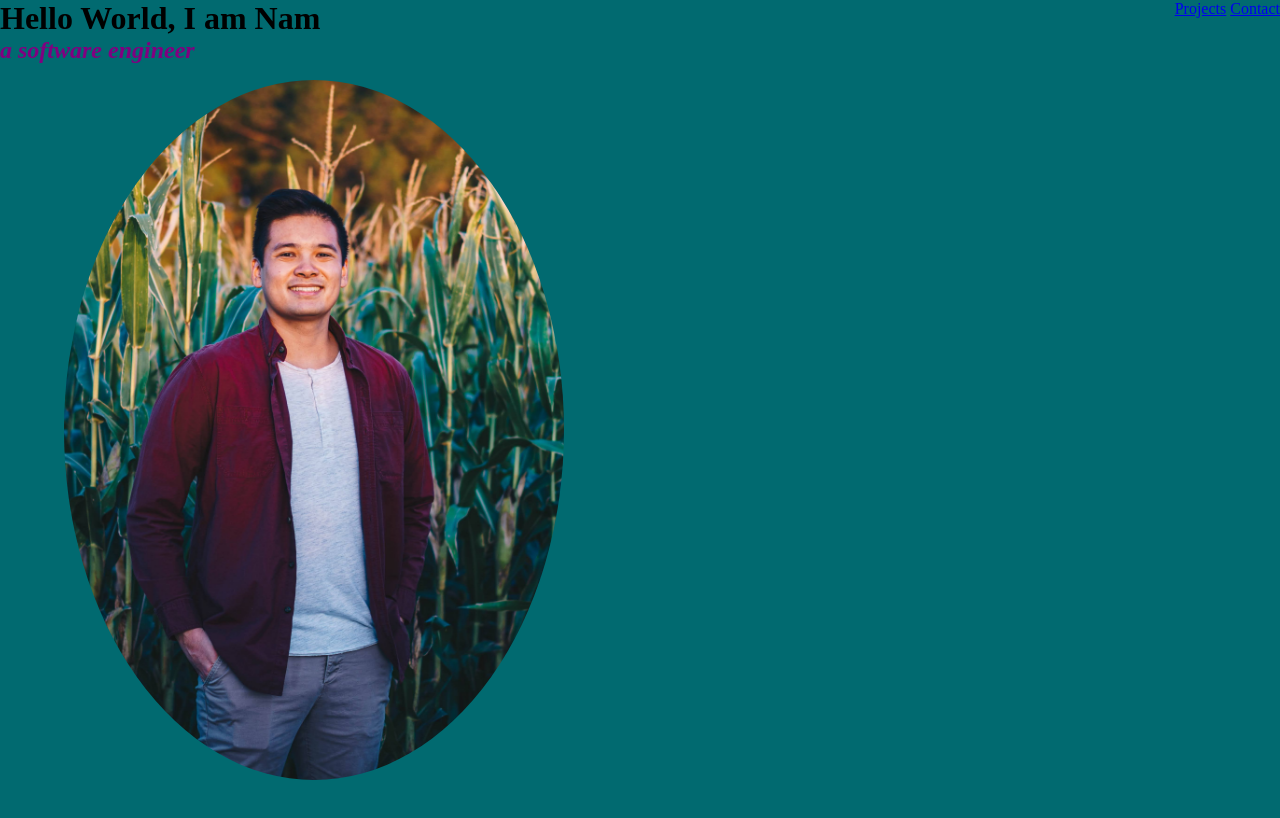
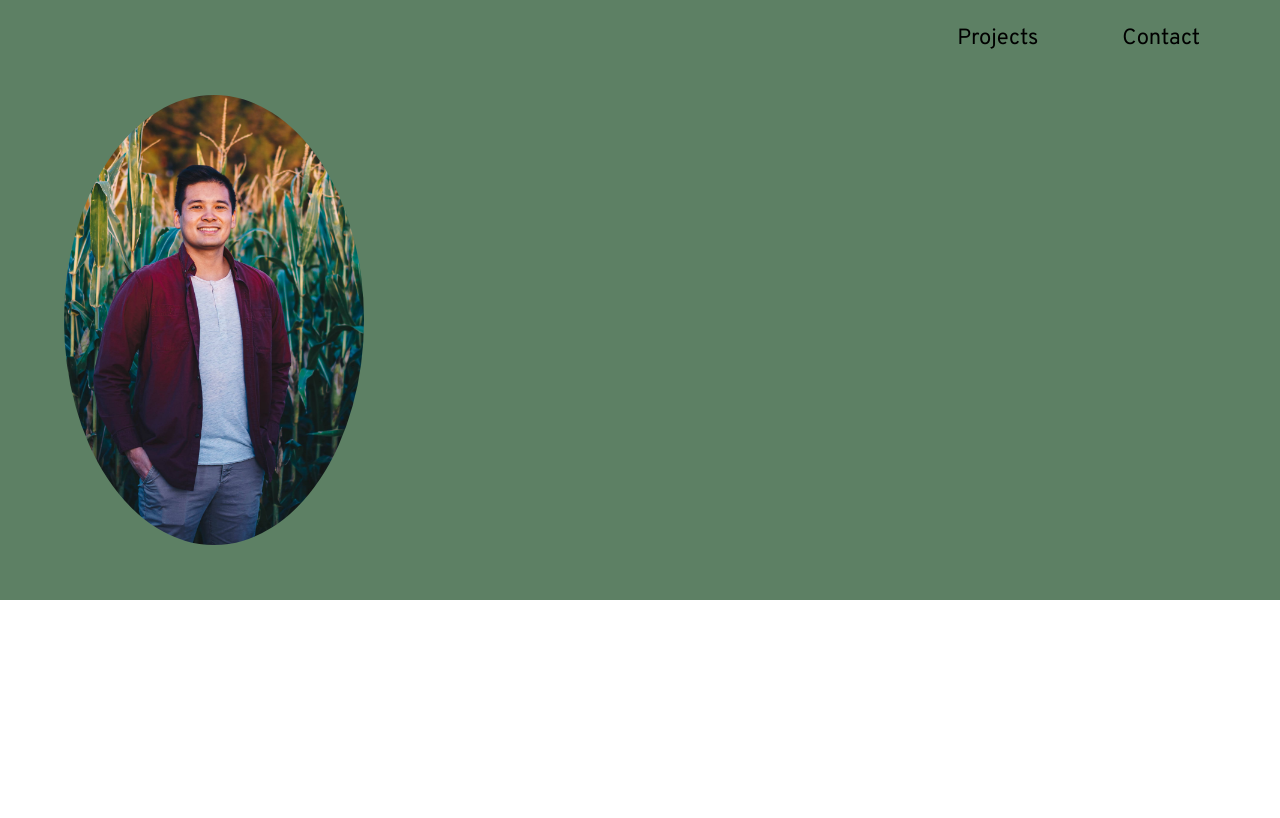
Before and after one commit to namtran-swe/personal-portfolio, a plain HTML site: page src/index.html in a window 1280 px wide. Drawn offline with Linux system fonts and the light colour scheme.

Commit message:
styling changes

```diff
--- a/src/index.html
+++ b/src/index.html
@@ -17,8 +17,8 @@
         <div class="wrapper">
             <img id="profile-pic" src="assets/DSC00058.jpg" />
             <div id="welcome-section">
-                <h1>Hello World, I am Nam</h1>
-                <h2><i>a software engineer</i><h2>
+                <h1></h1>
+                <h2><i></i><h2>
               </div>
 
               <div id="projects">
--- a/src/styles.css
+++ b/src/styles.css
@@ -1,32 +1,51 @@
+@import url(https://fonts.googleapis.com/css?family=Overpass:100,200,300,regular,500,600,700,800,900,100italic,200italic,300italic,italic,500italic,600italic,700italic,800italic,900italic);
+
+:root {
+  --reseda-green: #5D8064;
+  --cambridge-blue: #9AB69B;
+  --battleship-gray: #909590;
+  --dim-gray: #6E7370;
+  --ebony: #4E5652;
+}
+
 * {
     padding: 0;
     margin: 0;
 }
 
 #navbar {
-  position: fixed;
+  position: absolute;
   top: 0;
   left: 0;
   width: 100%;
   height: 50px;
   z-index: 1;
   text-align: right;
+  padding-top: 25px;
+}
+
+#navbar a {
+  font-family: Overpass;
+  text-decoration: none;
+  font-size: 22px;
+  color: black;
+  padding-right: 80px;
 }
 
 .wrapper {
-    background-color: #016A70;
-    height: 1250px;
+    background-color: var(--reseda-green);
+    height: 600px;
 }
 
 #profile-pic {
     position: absolute;
     border-radius: 50%;
-    width: 500px;
-    height: 700px;
+    width: 300px;
+    height: 450px;
     object-fit: cover;
     top: 10%;
     left: 5%;
-
+    margin-top: 15px;
 }
 
 @media screen and (min-width: 480px) {
```
